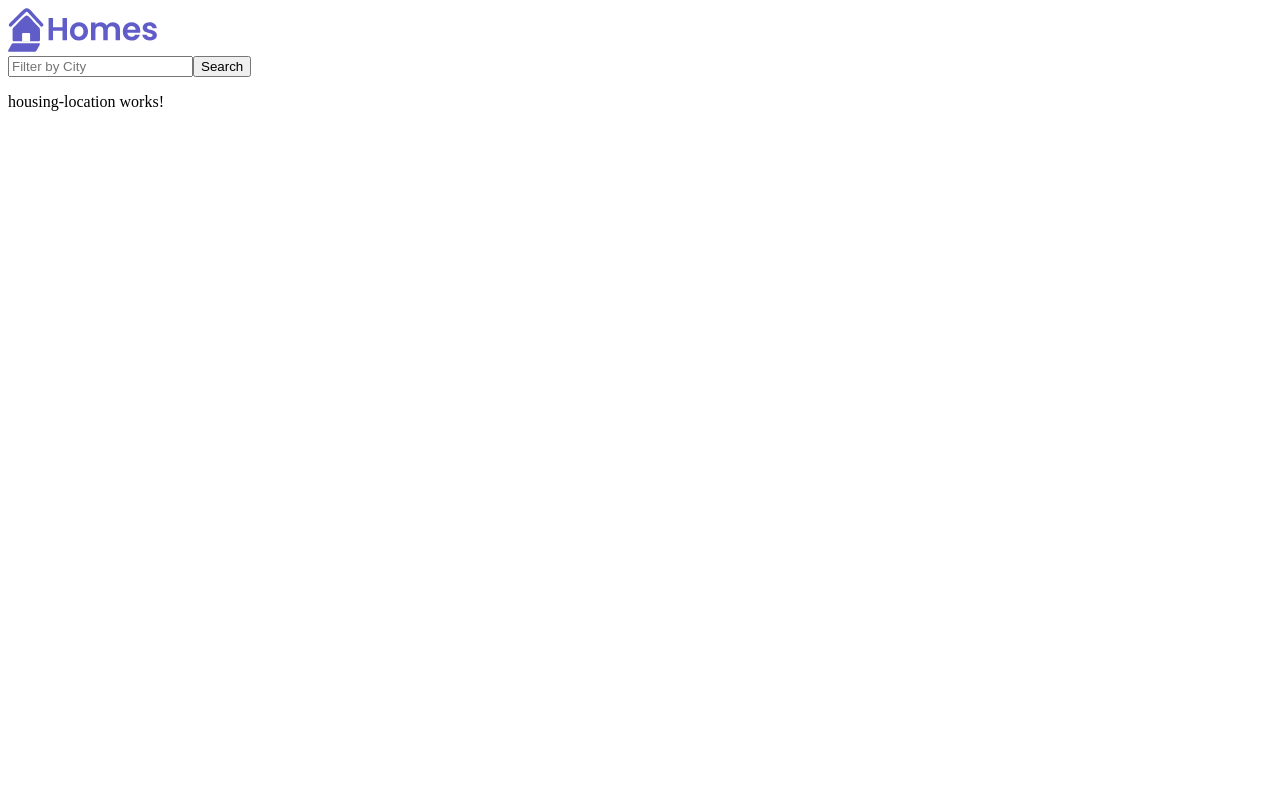
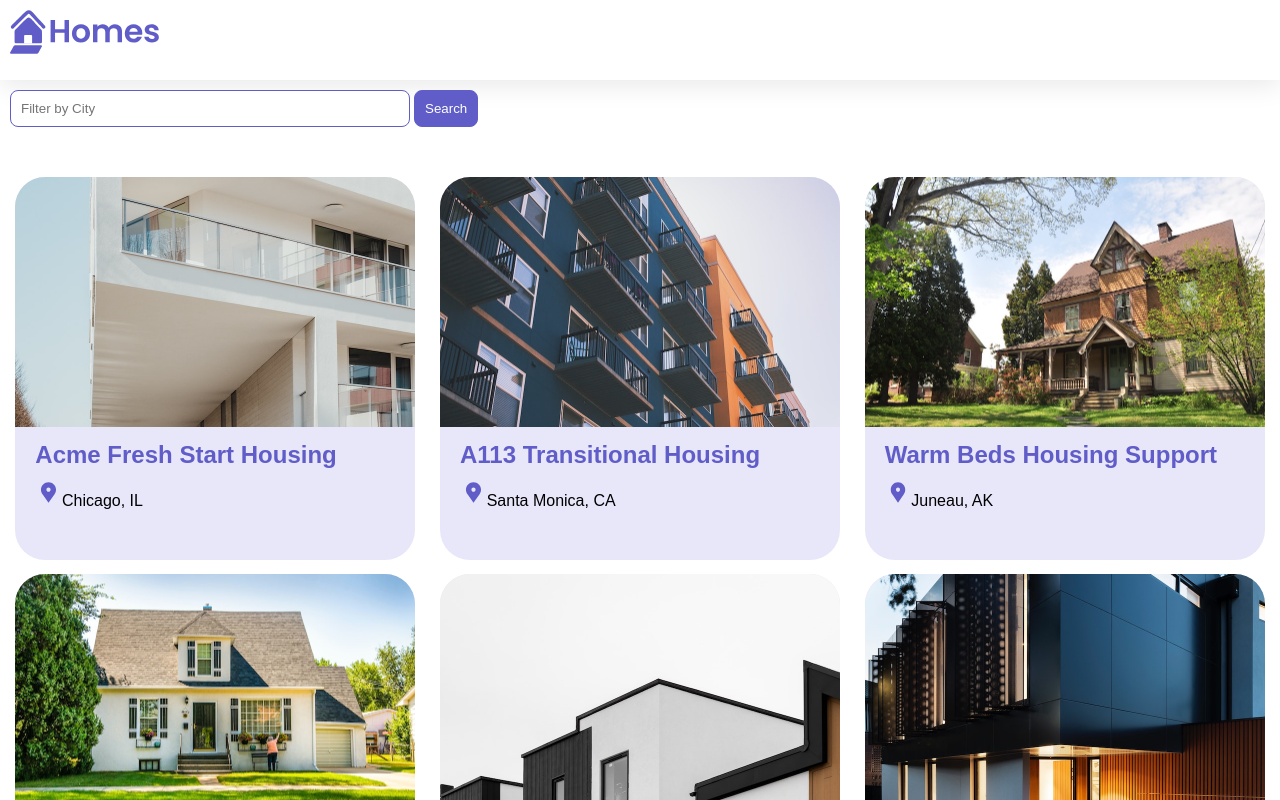
Before and after one commit to adjoth/Angular-Home-App, an Angular app: page / in a window 1280 px wide. Shown: the top 800 px of the page. Built offline with nearby package versions, Linux system fonts and the light colour scheme.

Commit message:
Completed part 4

```diff
--- a/src/app/app.component.css
+++ b/src/app/app.component.css
@@ -0,0 +1,13 @@
+/* Put these src/app/app.component.css */
+:host {
+  --content-padding: 10px;
+}
+header {
+  display: block;
+  height: 60px;
+  padding: var(--content-padding);
+  box-shadow: 0px 5px 25px var(--shadow-color);
+}
+.content {
+  padding: var(--content-padding);
+}
--- a/src/app/home/home.component.css
+++ b/src/app/home/home.component.css
@@ -0,0 +1,42 @@
+/* Put these styles in: src/home/home.component.css */
+
+.results {
+  display: grid;
+  column-gap: 14px;
+  row-gap: 14px;
+  grid-template-columns: repeat(auto-fill, minmax(400px, 400px));
+  margin-top: 50px;
+  justify-content: space-around;
+}
+
+input[type="text"] {
+  border: solid 1px var(--primary-color);
+  padding: 10px;
+  border-radius: 8px;
+  margin-right: 4px;
+  display: inline-block;
+  width: 30%;
+}
+
+button {
+  padding: 10px;
+  border: solid 1px var(--primary-color);
+  background: var(--primary-color);
+  color: white;
+  border-radius: 8px;
+}
+
+@media (min-width: 500px) and (max-width: 768px) {
+  .results {
+      grid-template-columns: repeat(2, 1fr);
+  }
+  input[type="text"] {
+      width: 70%;
+  }
+}
+
+@media (max-width: 499px) {
+  .results {
+      grid-template-columns: 1fr;
+  }
+}
--- a/src/app/home/home.component.ts
+++ b/src/app/home/home.component.ts
@@ -1,6 +1,7 @@
 import { Component } from '@angular/core';
 import { CommonModule } from '@angular/common';
 import { HousingLocationComponent } from '../housing-location/housing-location.component';
+import { HousingLocation } from '../housing-location';
 
 @Component({
   selector: 'app-home',
@@ -14,11 +15,115 @@
       </form>
     </section>
     <section class="results">
-      <app-housing-location></app-housing-location>
+      <app-housing-location
+      *ngFor="let housingLocation of housingLocationList"
+      [housingLocation]="housingLocation"
+      ></app-housing-location>
     </section>
   `,
   styleUrls: ['./home.component.css']
 })
 export class HomeComponent {
-
+  housingLocationList: HousingLocation[] = [
+     {
+      id: 0,
+      name: 'Acme Fresh Start Housing',
+      city: 'Chicago',
+      state: 'IL',
+      photo: '/assets/bernard-hermant-CLKGGwIBTaY-unsplash.jpg',
+      availableUnits: 4,
+      wifi: true,
+      laundry: true
+    },
+    {
+      id: 1,
+      name: 'A113 Transitional Housing',
+      city: 'Santa Monica',
+      state: 'CA',
+      photo: '/assets/brandon-griggs-wR11KBaB86U-unsplash.jpg',
+      availableUnits: 0,
+      wifi: false,
+      laundry: true
+    },
+    {
+      id: 2,
+      name: 'Warm Beds Housing Support',
+      city: 'Juneau',
+      state: 'AK',
+      photo: '/assets/i-do-nothing-but-love-lAyXdl1-Wmc-unsplash.jpg',
+      availableUnits: 1,
+      wifi: false,
+      laundry: false
+    },
+    {
+      id: 3,
+      name: 'Homesteady Housing',
+      city: 'Chicago',
+      state: 'IL',
+      photo: '/assets/ian-macdonald-W8z6aiwfi1E-unsplash.jpg',
+      availableUnits: 1,
+      wifi: true,
+      laundry: false
+    },
+    {
+      id: 4,
+      name: 'Happy Homes Group',
+      city: 'Gary',
+      state: 'IN',
+      photo: '/assets/krzysztof-hepner-978RAXoXnH4-unsplash.jpg',
+      availableUnits: 1,
+      wifi: true,
+      laundry: false
+    },
+    {
+      id: 5,
+      name: 'Hopeful Apartment Group',
+      city: 'Oakland',
+      state: 'CA',
+      photo: '/assets/r-architecture-JvQ0Q5IkeMM-unsplash.jpg',
+      availableUnits: 2,
+      wifi: true,
+      laundry: true
+    },
+    {
+      id: 6,
+      name: 'Seriously Safe Towns',
+      city: 'Oakland',
+      state: 'CA',
+      photo: '/assets/phil-hearing-IYfp2Ixe9nM-unsplash.jpg',
+      availableUnits: 5,
+      wifi: true,
+      laundry: true
+    },
+    {
+      id: 7,
+      name: 'Hopeful Housing Solutions',
+      city: 'Oakland',
+      state: 'CA',
+      photo: '/assets/r-architecture-GGupkreKwxA-unsplash.jpg',
+      availableUnits: 2,
+      wifi: true,
+      laundry: true
+    },
+    {
+      id: 8,
+      name: 'Seriously Safe Towns',
+      city: 'Oakland',
+      state: 'CA',
+      photo: '/assets/saru-robert-9rP3mxf8qWI-unsplash.jpg',
+      availableUnits: 10,
+      wifi: false,
+      laundry: false
+    },
+    {
+      id: 9,
+      name: 'Capital Safe Towns',
+      city: 'Portland',
+      state: 'OR',
+      photo: '/assets/webaliser-_TPTXZd9mOo-unsplash.jpg',
+      availableUnits: 6,
+      wifi: true,
+      laundry: true
+    }
+  ];
 }
--- /dev/null
+++ b/src/app/housing-location.ts
@@ -0,0 +1,10 @@
+export interface HousingLocation {
+    id: number;
+    name: string;
+    city: string;
+    state: string;
+    photo: string;
+    availableUnits: number;
+    wifi: boolean;
+    laundry: boolean;
+}
--- a/src/app/housing-location/housing-location.component.css
+++ b/src/app/housing-location/housing-location.component.css
@@ -0,0 +1,33 @@
+/* Put these styles in: src/app/housing-location/housing-location.component.css */
+
+.listing {
+  background: var(--accent-color);
+  border-radius: 30px;
+  padding-bottom: 30px;
+}
+.listing-heading {
+  color: var(--primary-color);
+  padding: 10px 20px 0 20px;
+}
+.listing-photo {
+  height: 250px;
+  width: 100%;
+  object-fit: cover;
+  border-radius: 30px 30px 0 0;
+}
+.listing-location {
+  padding: 10px 20px 20px 20px;
+}
+.listing-location::before {
+  content: url("/assets/location-pin.svg") / "";
+}
+
+section.listing a {
+  padding-left: 20px;
+  text-decoration: none;
+  color: var(--primary-color);
+}
+section.listing a::after {
+  content: "\203A";
+  margin-left: 5px;
+}
--- a/src/app/housing-location/housing-location.component.ts
+++ b/src/app/housing-location/housing-location.component.ts
@@ -1,17 +1,20 @@
-import { Component } from '@angular/core';
+import { Component, Input } from '@angular/core';
 import { CommonModule } from '@angular/common';
+import { HousingLocation } from '../housing-location';
 
 @Component({
   selector: 'app-housing-location',
   standalone: true,
   imports: [CommonModule],
   template: `
-    <p>
-      housing-location works!
-    </p>
+    <section class="listing">
+      <img class="listing-photo" [src]="housingLocation.photo" alt="Exterior photo of {{housingLocation.name}}"/>
+      <h2 class="listing-heading">{{housingLocation.name}}</h2>
+      <p class="listing-location">{{ housingLocation.city }}, {{housingLocation.state }}</p>
+    </section>
   `,
   styleUrls: ['./housing-location.component.css']
 })
 export class HousingLocationComponent {
-
+  @Input() housingLocation!: HousingLocation;
 }
--- a/src/styles.css
+++ b/src/styles.css
@@ -1 +1,24 @@
-/* You can add global styles to this file, and also import other style files */
+/* Put these styles in: src/styles.css */
+
+* {
+  margin: 0;
+  padding: 0;
+}
+
+body {
+  font-family: 'Be Vietnam Pro', sans-serif;
+}
+:root {
+  --primary-color: #605DC8;
+  --secondary-color: #8B89E6;
+  --accent-color: #e8e7fa;
+  --shadow-color: #E8E8E8;
+}
+
+button.primary {
+  padding: 10px;
+  border: solid 1px var(--primary-color);
+  background: var(--primary-color);
+  color: white;
+  border-radius: 8px;
+}
```
